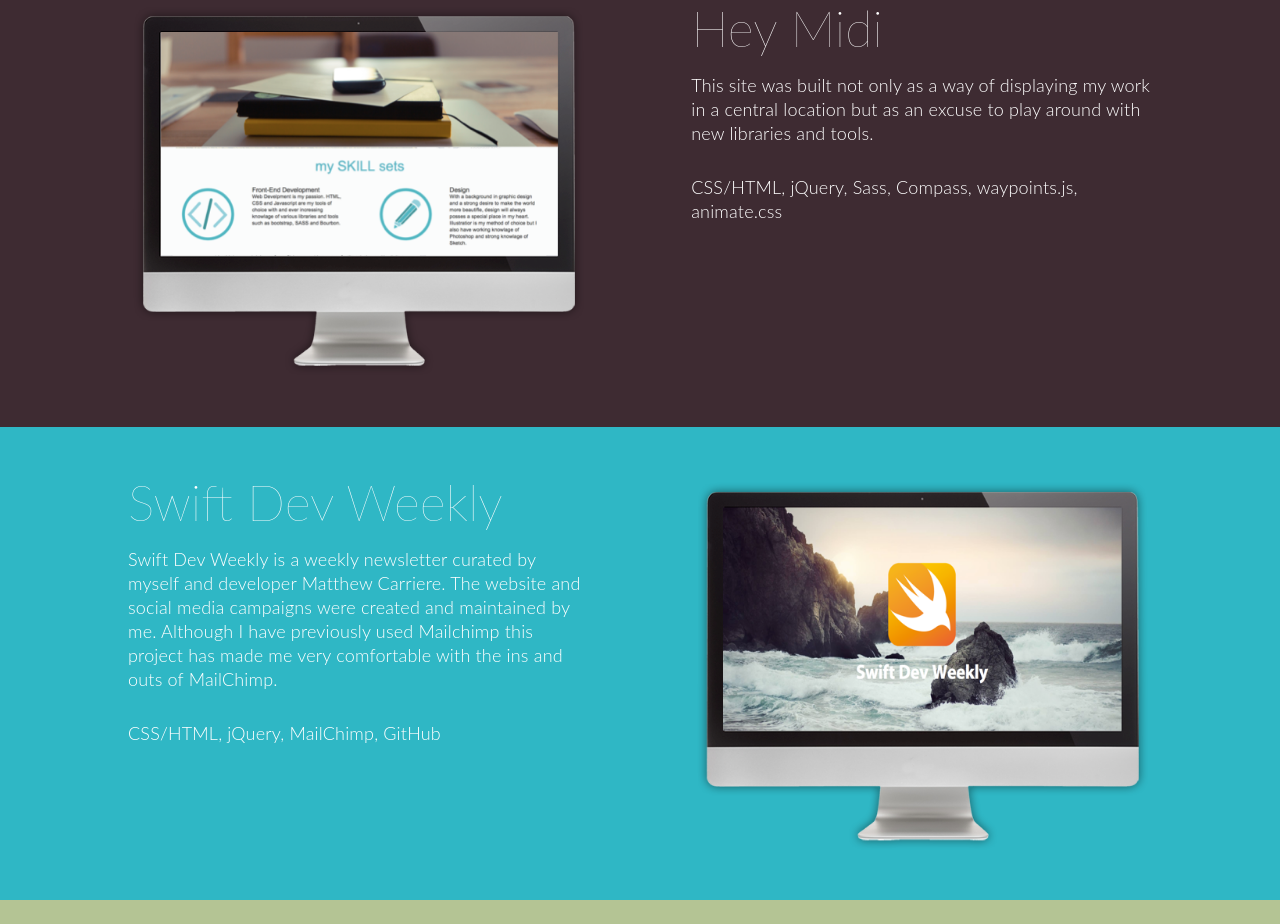
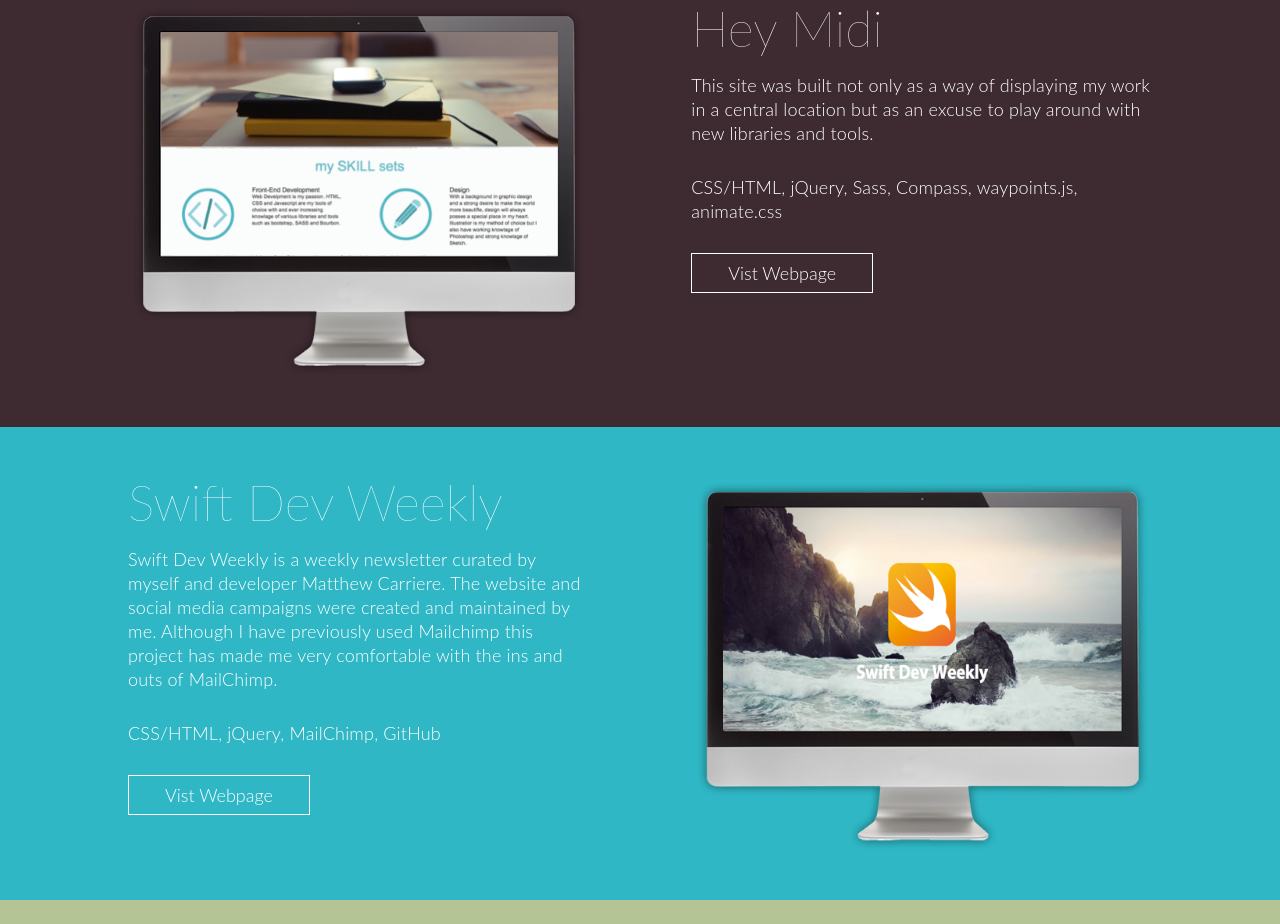
Before and after one commit to heymidi/heymidi.github.io, a plain HTML site: page index.html in a window 1280 px wide. Shown: the part 2536-3460 px from the top of the page. Drawn offline with nearby package versions, Linux system fonts and the light colour scheme.

Commit message:
add site link buttons

```diff
--- a/index.html
+++ b/index.html
@@ -177,8 +177,10 @@
 		<img src="images/midi.png" class="left about">
 		<div class="about right">
 			<h2>Hey Midi</h2>
-			<span>This site was built not only as a way of displaying my work in a central location but as an excuse to play around with new libraries and tools. </span>
+			<span>This site was built not only as a way of displaying my work in a central location but as an excuse to play around with new libraries and tools.
+			</span>
 			<span>CSS/HTML, jQuery, Sass, Compass, waypoints.js, animate.css</span>
+			<a href=""><div class="view-site">Vist Webpage</div></a>
 		</div>
 		<div class="clear"></div>
 	</section>
@@ -196,6 +198,7 @@
 				Swift Dev Weekly is a weekly newsletter curated by myself and developer Matthew Carriere. The website and social media campaigns were created and maintained by me. Although I have previously used Mailchimp this project has made me very comfortable with the ins and outs of MailChimp.
 			</span>
 			<span>CSS/HTML, jQuery, MailChimp, GitHub</span>
+			<a href="http://swiftdevweekly.com/"><div class="view-site">Vist Webpage</div></a>
 		</div>
 		<div class="clear"></div>
 	</section>
@@ -212,6 +215,7 @@
 				This site was made as an updated version of their existing site which can still be seen <a href="">here</a>. Due to recent management changes and therefore upcoming tweeks, this site has not yet been released.
 			</span>
 			<span>CSS/HTML</span>
+			<a href="http://heymidi.github.io/pss"><div class="view-site">Vist Webpage</div></a>
 		</div>
 		<div class="clear"></div>
 
@@ -229,6 +233,7 @@
 				A few online tutorials and a helping hand from a friend has put me on the road to learning JavaScript. This prototype was my first attempt at bringing all the snippets of what I had learned together. My next personal adventure into javascript will be to try storing the list data using FireBase.
 			</span>
 			<span>JavaScript, jQuery, CSS/HTML</span>
+			<a href="http://heymidi.github.io/DOLibrary"><div class="view-site">Vist Webpage</div></a>
 		</div>
 		<div class="clear"></div>
 	</section>
@@ -246,6 +251,7 @@
 				Although this site is one of my older ones it is still one I am proud of. Yeti Exploration was my first time working with a client and I think the fun and quirky look came through.
 			</span>
 			<span>CSS/HTML, jQuery</span>
+			<a href="http://yetiexploration.com/"><div class="view-site">Vist Webpage</div></a>
 		</div>
 		<div class="clear"></div>
 
--- a/sass/styles.scss
+++ b/sass/styles.scss
@@ -55,6 +55,10 @@ a {
 
 .sticky {
 	background: #5B4954;
+}
+
+.nav-color-change {
+	color: #999;
 }
 
 .intro {
@@ -233,6 +237,16 @@ a {
 		margin-bottom: 30px;
 		display: block;
 	}
+	.view-site {
+		border: 1px solid #fff;
+	    color: #fff;
+	    font-family: $font-stack;
+	    font-size: 18px;
+	    font-weight: 300;
+	    padding: 10px 30px;
+	    text-align: center;
+	    width: 120px;
+		}
 
 }
 .about {
```
Also changed, not shown: stylesheets/styles.css, 1 other file.
